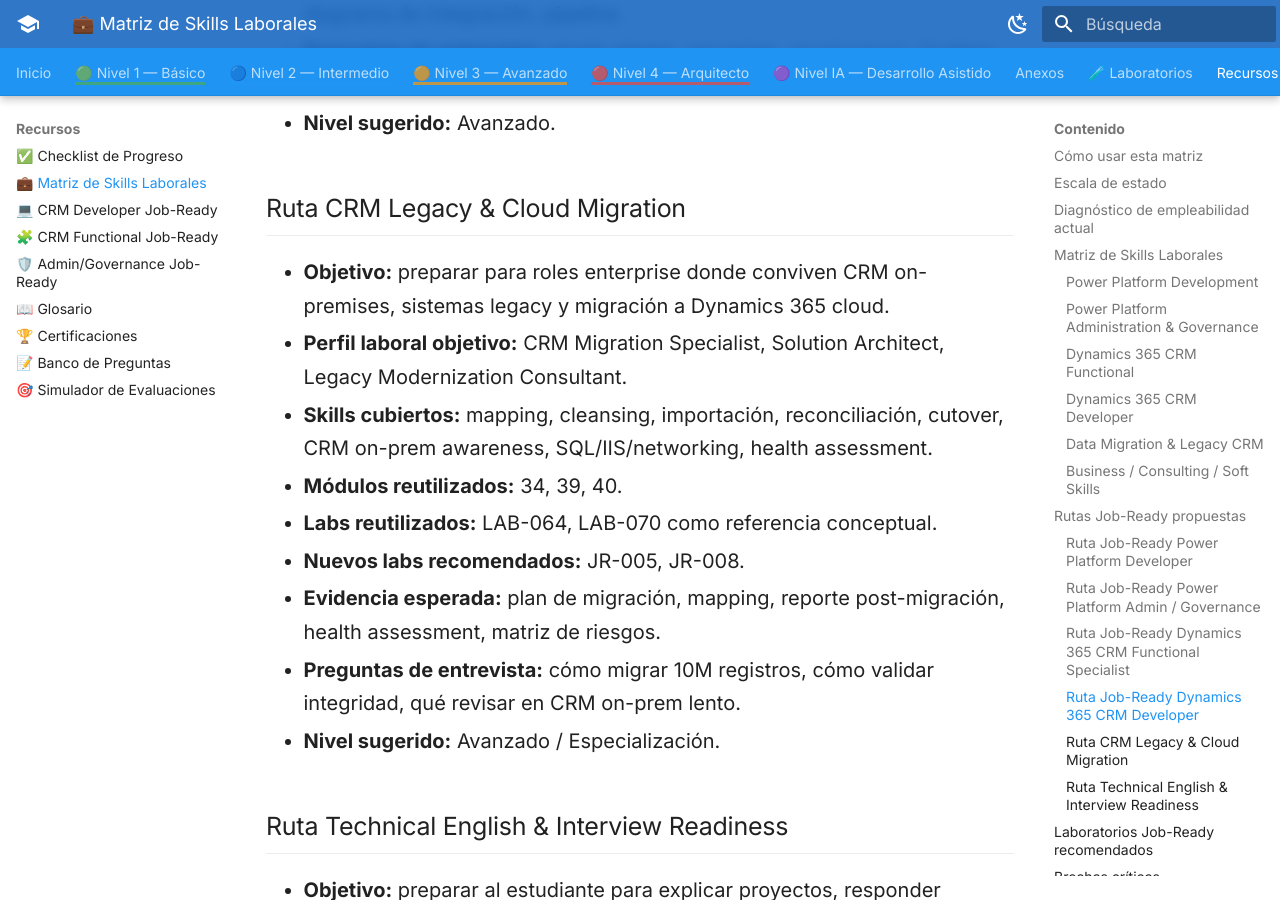
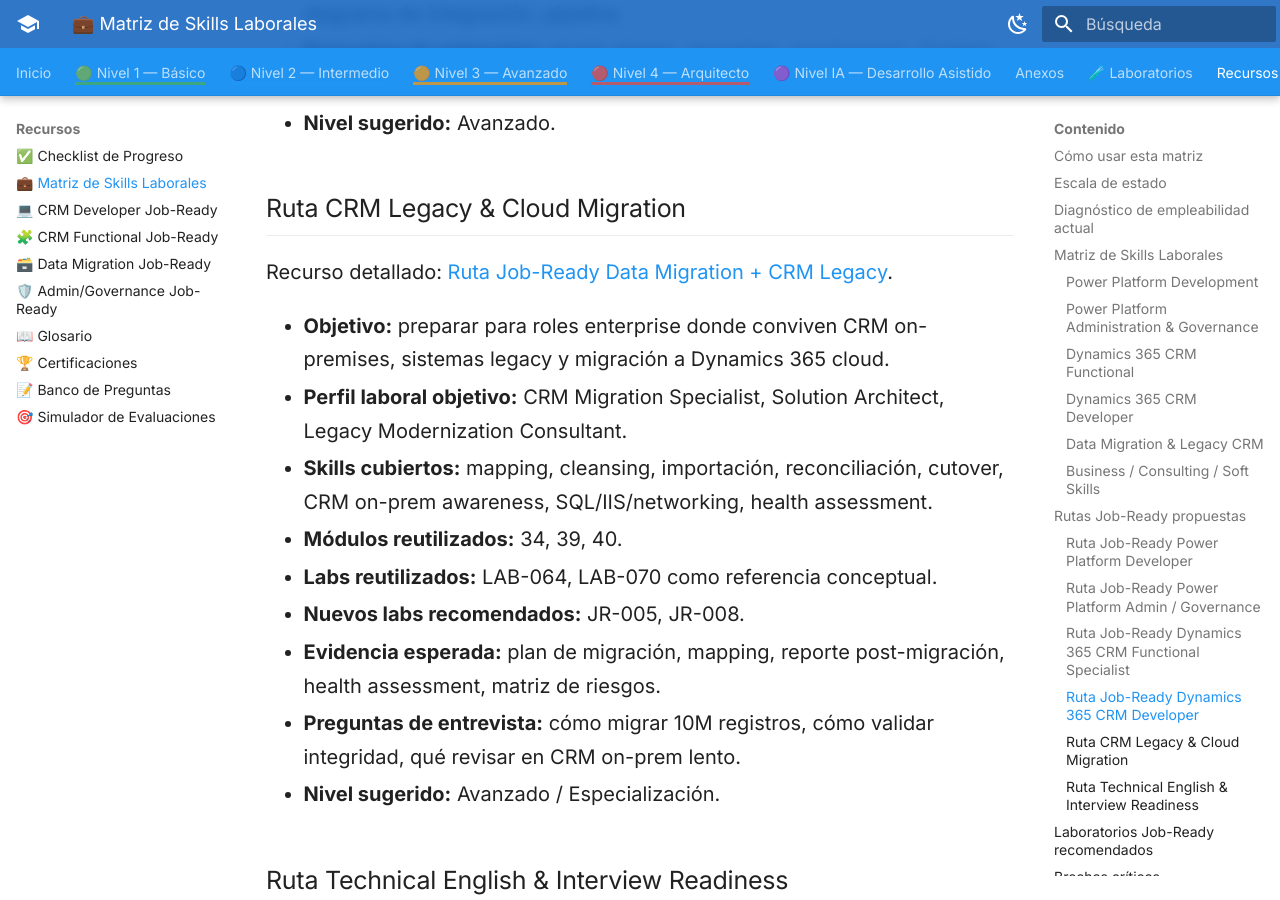
Before and after one commit to EdwingAlarcon/PlanEstudio, an MkDocs documentation site: the page built from docs/Recursos/MATRIZ_SKILLS_LABORALES.md, in a window 1280 px wide and 900 px high, scrolled down 15822 px. Built offline with MkDocs 1.6.1 and Material for MkDocs 9.7.7, drawn with Linux system fonts in a browser that asks for light colours.

Commit message:
docs: link data migration legacy job-ready route

```diff
--- a/docs/Recursos/MATRIZ_SKILLS_LABORALES.md
+++ b/docs/Recursos/MATRIZ_SKILLS_LABORALES.md
@@ -202,6 +202,8 @@ Recurso detallado: [Ruta Job-Ready Dynamics 365 CRM Developer](JOB_READY_CRM_DEV
 
 ### Ruta CRM Legacy & Cloud Migration
 
+Recurso detallado: [Ruta Job-Ready Data Migration + CRM Legacy](JOB_READY_DATA_MIGRATION_LEGACY.md).
+
 - **Objetivo:** preparar para roles enterprise donde conviven CRM on-premises, sistemas legacy y migración a Dynamics 365 cloud.
 - **Perfil laboral objetivo:** CRM Migration Specialist, Solution Architect, Legacy Modernization Consultant.
 - **Skills cubiertos:** mapping, cleansing, importación, reconciliación, cutover, CRM on-prem awareness, SQL/IIS/networking, health assessment.
--- a/mkdocs.yml
+++ b/mkdocs.yml
@@ -76,6 +76,7 @@ nav:
       - "💼 Matriz de Skills Laborales": Recursos/MATRIZ_SKILLS_LABORALES.md
       - "💻 CRM Developer Job-Ready": Recursos/JOB_READY_CRM_DEVELOPER.md
       - "🧩 CRM Functional Job-Ready": Recursos/JOB_READY_CRM_FUNCTIONAL.md
+      - "🗃️ Data Migration Job-Ready": Recursos/JOB_READY_DATA_MIGRATION_LEGACY.md
       - "🛡️ Admin/Governance Job-Ready": Recursos/JOB_READY_ADMIN_GOVERNANCE.md
       - "📖 Glosario": Recursos/GLOSARIO_TERMINOS.md
       - "🏆 Certificaciones": Recursos/CERTIFICACIONES.md
```
